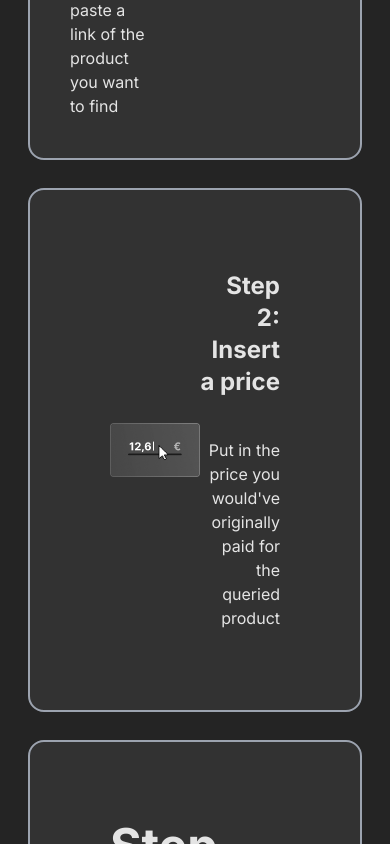
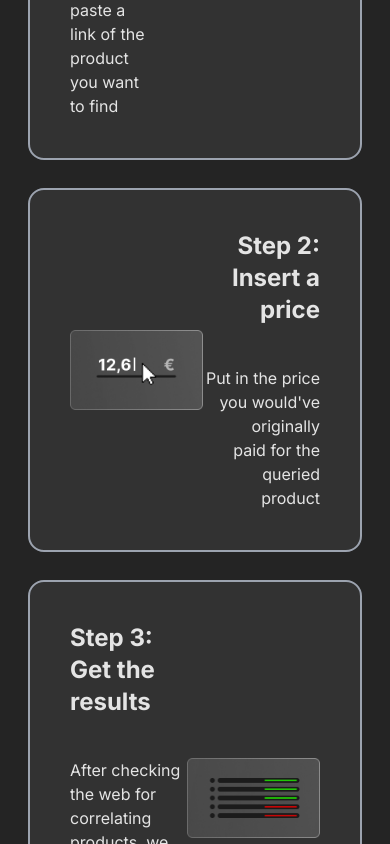
Before and after one commit to d3nnis2001/CHendLess, a Vue app in the folder frontend/: page / in a window 390 px wide. Shown: the part 1156-2000 px from the top of the page. Built offline with nearby package versions, Linux system fonts and the light colour scheme; grey boxes are pictures that could not be loaded.

Commit message:
Improved step component
Made a component for each step square to ensure that you do not have to change the same thing three times.

```diff
--- a/frontend/src/App.vue
+++ b/frontend/src/App.vue
@@ -10,66 +10,49 @@
       </div>
     </div>
   </div>
+
   <div class="text-l md:text-3xl">
-    <div class=" flex items-center flex-row box-border justify-around p-10 border-2 m-7 md:m-10 lg:m-20 rounded-2xl border-gray-400 bg-background_rec" style="background-color: #323232;">
-      <div class="">
-        <p class="text-2xl md:text-5xl lg:text-7xl">
-          <strong> Step 1:<br>Upload a picture </strong>
-        </p>
-        <p class="mt-10">
-          Simply upload a picture or paste a <br> link of the product you want to find
-        </p>
-      </div>
-      <div class="">
-        <img src='/src/assets/laptop.svg' alt="Laptop" class="image-steps-hover">
-      </div>
-    </div>
-    <div class="flex items-center text-right flex-row justify-around box-border p-20 border-2 m-7 md:m-10 lg:m-20 rounded-2xl border-gray-400" style="background-color: #323232;">
-      <div class="">
-        <img src='/src/assets/part2instr.png' alt="numbers" class="image-steps-hover">
-      </div>
-      <div class="">
-        <p class="text-2xl md:text-5xl lg:text-7xl">
-          <strong> Step 2:<br>Insert a price </strong>
-        </p>
-        <p class="mt-10">
-          Put in the price you would've originally <br> paid for the queried product
-        </p>
-      </div>
-    </div>
-    <div class="box-border flex flex-row justify-around p-20 border-2 m-7 md:m-10 lg:m-20 rounded-2xl border-gray-400" style="background-color: #323232;">
-      <div class="">
-        <p class="text-5xl">
-          <strong> Step 3: Get the results </strong>
-        </p>
-        <p class="text-2xl">
-          After checking the web for
-        </p>
-        <p class="text-2xl">
-          correlating products, we get you
-        </p>
-        <p class="text-2xl">
-          a list of all shops that offer the product
-        </p>
-      </div>
-      <div class="image-container3"></div>
-    </div>
+    <StepComponent
+      :imageLeft=false
+      :step=1
+      title="Upload a picture"
+      description="Simply upload a picture or paste a <br> link of the product you want to find"
+      image="/src/assets/laptop.svg"
+      altText="laptop"/>
+
+    <StepComponent
+      :imageLeft=true
+      :step=2
+      title="Insert a price"
+      description="Put in the price you would've originally <br> paid for the queried product"
+      image="/src/assets/part2instr.png"
+      altText="numbers"/>
+
+    <StepComponent
+      :imageLeft=false
+      :step=3
+      title="Get the results"
+      description="After checking the web for <br> correlating products, we get you <br> a list of all shops that offer the product"
+      image="/src/assets/results.png"
+      altText="results"/>
   </div>
+
 </template>
 
 <script>
 import CustomHeadBar from "./components/headbar.vue";
 import PurpleBlueButton from "./components/purplebluebutton.vue";
+import StepComponent from "./components/StepComponent.vue";
 
 export default {
   name: 'IndexPage',
-  components: {PurpleBlueButton, CustomHeadBar}
+  components: {PurpleBlueButton, CustomHeadBar, StepComponent}
 }
 </script>
 
 <style scoped>
 .hero {
-  background: url('../../frontend4/src/assets/banner.svg') no-repeat center center;
+  background: url('../../frontend/src/assets/banner.svg') no-repeat center center;
   background-size: cover;
   height: 100vh;
   position: relative;
@@ -90,24 +73,6 @@ export default {
   line-height: 1.15;
 }
 
-.image-steps-hover {
-  transition: ease-in-out;
-  transition-duration: 500ms;
-}
-
-.image-steps-hover:hover {
-  scale: 110%;
-}
-
-.image-container3 {
-  background-image: url('../../frontend4/src/assets/results.png');
-  width: 50%;
-  height: auto;
-  background-size: contain;
-  background-repeat: no-repeat;
-  background-position: right;
-}
-
 h1 {
   font-size: 4rem;
   font-weight: bold;
--- /dev/null
+++ b/frontend/src/components/StepComponent.vue
@@ -0,0 +1,70 @@
+<template>
+    <div
+      :class="[
+        'flex items-center flex-row box-border justify-around p-10 border-2 m-7 md:m-10 lg:m-20 rounded-2xl border-gray-400'
+      ]"
+      :style="{ backgroundColor: '#323232'}"
+    >
+      <div v-if="imageLeft">
+        <img :src="image" :alt="altText" class="image-steps-hover">
+      </div>
+      <div :class="[imageLeft ? 'text-right' : 'text-left']">
+        <p :class="textClass">
+          <strong>
+            Step {{ step }}:<br>{{ title }}
+          </strong>
+        </p>
+        <p class="mt-10" v-html="description"></p>
+      </div>
+      <div v-if="!imageLeft">
+        <img :src="image" :alt="altText" class="image-steps-hover">
+      </div>
+    </div>
+  </template>
+
+  <script>
+  export default {
+    name: 'StepComponent',
+    props: {
+      step: {
+        type: Number,
+        required: true
+      },
+      imageLeft: {
+        type: Boolean,
+        default: false
+      },
+      textClass: {
+        type: String,
+        default: 'text-2xl md:text-5xl lg:text-7xl'
+      },
+      title: {
+        type: String,
+        required: true
+      },
+      description: {
+        type: String,
+        required: true
+      },
+      image: {
+        type: String,
+        required: true
+      },
+      altText: {
+        type: String,
+        default: ''
+      }
+    }
+  }
+  </script>
+
+<style>
+    .image-steps-hover {
+    transition: ease-in-out;
+    transition-duration: 650ms;
+    }
+
+    .image-steps-hover:hover {
+    scale: 120%;
+    }
+</style>
```
